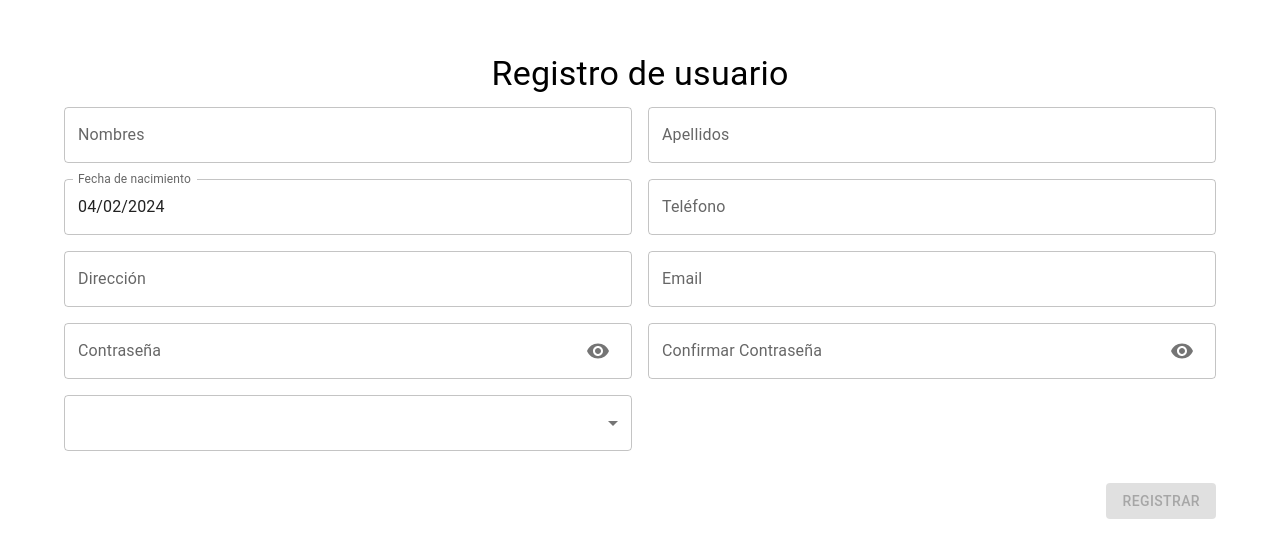
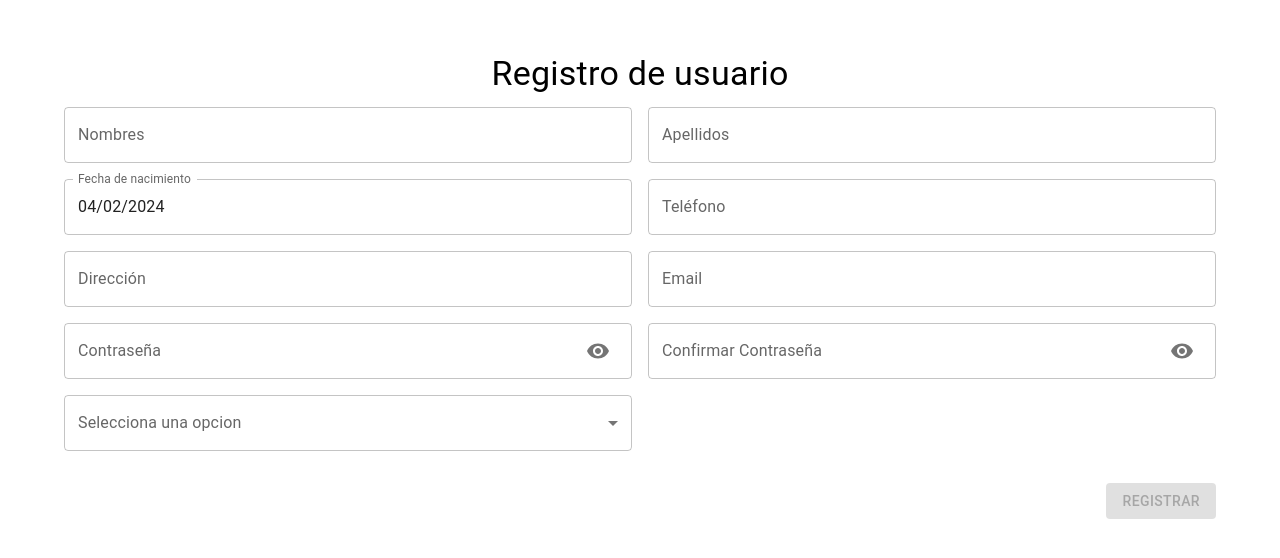
Before and after one commit to BananasDev0/RefaDiazFrontEnd, a React (Vite) app: page /user in a window 1280 px wide. Shown: the part 122-680 px from the top of the page. Built offline with nearby package versions, Linux system fonts and the light colour scheme; no server answers.

Commit message:
adding campo default

```diff
--- a/src/pages/Users/UserPage.jsx
+++ b/src/pages/Users/UserPage.jsx
@@ -1,4 +1,4 @@
-import { FormControl, Container, Grid, Typography, Button, TextField, IconButton, InputAdornment, Select, MenuItem } from '@mui/material';
+import { FormControl, Container, Grid, Typography, Button, TextField, IconButton, InputAdornment, Select, MenuItem, InputLabel } from '@mui/material';
 import * as React from 'react';
 import dayjs from 'dayjs';
 import { LocalizationProvider } from '@mui/x-date-pickers/LocalizationProvider';
@@ -25,7 +25,7 @@ export default function UserPage() {
     password: '',
     confirmPassword: '',
     active: 1,
-    role_id: null
+    role_id: ''
   });
 
 
@@ -98,7 +98,7 @@ export default function UserPage() {
         active: 1,
         password: '',
         confirmPassword: '',
-        role: ''
+        role_id: ''
       });
 
       setAlertOpen(true);
@@ -260,15 +260,14 @@ export default function UserPage() {
         </Grid>
         <Grid item xs={12} sm={6}>
           <FormControl fullWidth>
+            <InputLabel id="label">Selecciona una opcion</InputLabel>
             <Select
-                value={userData.role_id} // Cambia 'role' a 'role_id'
-                onChange={handleInputChange}
-                name="role_id" // Cambia 'role' a 'role_id'
-                fullWidth
-              >
-              <MenuItem value="" disabled>
-                Seleccione un rol
-              </MenuItem>
+              value={userData.role_id}
+              onChange={handleInputChange}
+              label="Seleccione una opcion"
+              name="role_id"
+              fullWidth
+            >
               <MenuItem value="1">Administrador</MenuItem>
               <MenuItem value="2">Empleado</MenuItem>
             </Select>
```
